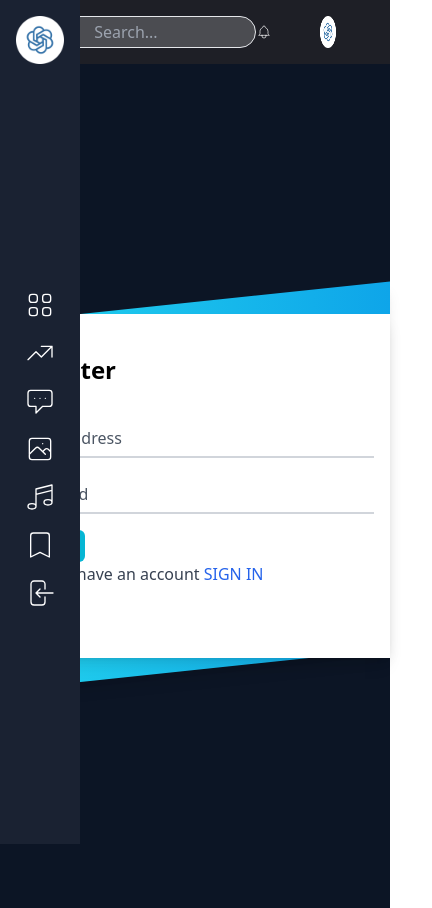
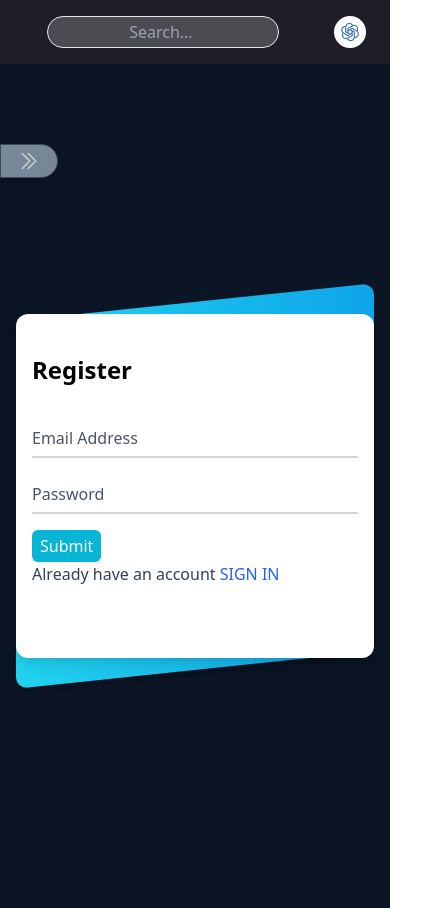
Before and after one commit to ShivamCo/SmallGPT, a React (Vite) app in the folder client/: page /register in a window 390 px wide. Shown: the whole page, 432 px wide, since content can reach past the window. Built offline with nearby package versions, Linux system fonts and the light colour scheme.

Commit message:
Mobile Friendly

```diff
--- a/client/src/Pages/LoginPage.jsx
+++ b/client/src/Pages/LoginPage.jsx
@@ -68,10 +68,10 @@ const LoginPage = () => {
     return (
         <div className=" bg-MainBody h-screen " >
 
-            <div className="min-h-screen bg-MainBody py-6 flex flex-col justify-center sm:py-12">
-                <div className="relative py-3 sm:max-w-xl sm:mx-auto">
-                    <div className="absolute inset-0 bg-gradient-to-r from-cyan-400 to-sky-500 shadow-lg transform -skew-y-6 sm:skew-y-0 sm:-rotate-6 sm:rounded-3xl"></div>
-                    <div className="relative px-4 py-10 bg-white shadow-lg sm:rounded-3xl sm:p-20">
+            <div className="min-h-screen p-4  bg-MainBody py-6 flex flex-col justify-center sm:py-12">
+                <div className="relative py-2   rounded-lg sm:max-w-xl sm:mx-auto">
+                    <div className="absolute inset-0   rounded-xl bg-gradient-to-r from-cyan-400 to-sky-500 shadow-lg transform -skew-y-6 sm:skew-y-0 sm:-rotate-6 sm:rounded-3xl"></div>
+                    <div className="relative px-4 py-10  rounded-xl bg-white shadow-lg sm:rounded-3xl sm:p-20">
                         <div className="max-w-md mx-auto">
                             <div>
                                 <h1 className="text-2xl font-semibold">Login</h1>
--- a/client/src/Pages/RegisterPage.jsx
+++ b/client/src/Pages/RegisterPage.jsx
@@ -33,10 +33,10 @@ const RegisterPage = () => {
     return (
         <div className=" bg-MainBody h-screen " >
 
-            <div className="min-h-screen bg-MainBody py-6 flex flex-col justify-center sm:py-12">
-                <div className="relative py-3 sm:max-w-xl sm:mx-auto">
-                    <div className="absolute inset-0 bg-gradient-to-r from-cyan-400 to-sky-500 shadow-lg transform -skew-y-6 sm:skew-y-0 sm:-rotate-6 sm:rounded-3xl"></div>
-                    <div className="relative px-4 py-10 bg-white shadow-lg sm:rounded-3xl sm:p-20">
+            <div className="min-h-screen p-4 bg-MainBody py-6 flex flex-col justify-center sm:py-12">
+                <div className="relative py-3 rounded-xl sm:max-w-xl sm:mx-auto">
+                    <div className="absolute inset-0  rounded-xl bg-gradient-to-r from-cyan-400 to-sky-500 shadow-lg transform -skew-y-6 sm:skew-y-0 sm:-rotate-6 sm:rounded-3xl"></div>
+                    <div className="relative px-4 py-10  rounded-xl bg-white shadow-lg sm:rounded-3xl sm:p-20">
                         <div className="max-w-md mx-auto">
                             <div>
                                 <h1 className="text-2xl font-semibold">Register</h1>
--- a/client/src/component/LeftBar.jsx
+++ b/client/src/component/LeftBar.jsx
@@ -12,8 +12,9 @@ const LeftBar = () => {
     const dispatch = useDispatch()
 
     const navigate = useNavigate()
-    const [ authanticated, setIsAuthanticated ] = useState(false)
+    const [authanticated, setIsAuthanticated] = useState(false)
     const [show, setShow] = useState(false)
+    let [menuClick, SetMenuClick] = useState(false)
     // const show = Cookies.get("token")
 
 
@@ -22,16 +23,16 @@ const LeftBar = () => {
 
     const handleLogout = () => {
 
-        Cookies.remove('token', {path: "/"})
-        Cookies.remove('user', {path: "/"} )
-        Cookies.remove('history', {path: "/"})
+        Cookies.remove('token', { path: "/" })
+        Cookies.remove('user', { path: "/" })
+        Cookies.remove('history', { path: "/" })
 
         setShow(false)
 
         dispatch(logout());
     };
 
-      useEffect(()=>{
+    useEffect(() => {
         setShow(Cookies.get("token"))
 
 
@@ -40,11 +41,34 @@ const LeftBar = () => {
 
 
     return (
+        <div>
+            <div onClick={(e) => { SetMenuClick(menuClick = !menuClick) }} className= {`mt-36  sm:invisible opacity-80 fixed drop-shadow-lg px-4  bg-slate-400 rounded-r-full z-50 p-1 border  text-white border-gray-600 `}>
 
-        <div className=" bg-LeftBar z-10  fixed h-full w-20 ">
+                {
+                    menuClick ?
+                        <svg xmlns="http://www.w3.org/2000/svg" fill="none" viewBox="0 0 24 24" strokeWidth={1.5} stroke="currentColor" className="w-6 h-6">
+                            <path strokeLinecap="round" strokeLinejoin="round" d="m18.75 4.5-7.5 7.5 7.5 7.5m-6-15L5.25 12l7.5 7.5" />
+                        </svg>
+
+                        :
+                        <svg xmlns="http://www.w3.org/2000/svg" fill="none" viewBox="0 0 24 24" strokeWidth={1.5} stroke="currentColor" className="w-6  h-6">
+                            <path strokeLinecap="round" strokeLinejoin="round" d="m5.25 4.5 7.5 7.5-7.5 7.5m6-15 7.5 7.5-7.5 7.5" />
+                        </svg>
+
+                }
+
+
+
+
+
+
+            </div>
+            <div className={`${menuClick ? 'visible' : 'invisible'} sm:visible bg-sky-500 sm:bg-LeftBar z-40  fixed h-full w-20 `}>
+
+
                 <div className=' flex h-2/6 place-content-center pt-4' >
                     <a href='/' >
-                <img className=' w-12 h-12  ' src={Logo} />
+                        <img className=' sm:flex hidden w-12 h-12  ' src={Logo} />
                     </a>
                 </div>
 
@@ -79,7 +103,7 @@ const LeftBar = () => {
                             <path strokeLinecap="round" strokeLinejoin="round" d="M17 16l4-4m0 0l-4-4m4 4H7m6 4v1a3 3 0 01-3 3H6a3 3 0 01-3-3V7a3 3 0 013-3h4a3 3 0 013 3v1" />
                         </svg>
                         :
-                    <svg onClick={(e)=>navigate("/login")} xmlns="http://www.w3.org/2000/svg" fill="none" viewBox="0 0 24 24" strokeWidth={1} stroke="currentColor" className="h-8 w-8 hover:text-sky-500 text-white my-2">
+                        <svg onClick={(e) => navigate("/login")} xmlns="http://www.w3.org/2000/svg" fill="none" viewBox="0 0 24 24" strokeWidth={1} stroke="currentColor" className="h-8 w-8 hover:text-sky-500 text-white my-2">
                             <path strokeLinecap="round" strokeLinejoin="round" d="M15.75 9V5.25A2.25 2.25 0 0 0 13.5 3h-6a2.25 2.25 0 0 0-2.25 2.25v13.5A2.25 2.25 0 0 0 7.5 21h6a2.25 2.25 0 0 0 2.25-2.25V15M12 9l-3 3m0 0 3 3m-3-3h12.75" />
                         </svg>
 
@@ -93,6 +117,7 @@ const LeftBar = () => {
                 </div>
 
             </div>
+        </div>
     )
 
 
--- a/client/src/component/MainBody.jsx
+++ b/client/src/component/MainBody.jsx
@@ -1,17 +1,55 @@
 
 import HistoryBar from "./HistoryBar";
 import ChatBox from "./ChatBox";
+import { useState } from "react";
+import { useSelector, useDispatch } from 'react-redux';
+import { selectAuth, logout } from '../redux/authSlice.js'
 
 const MainBody = () => {
 
+    const { isAuthenticated, token } = useSelector(selectAuth);
+    const [hisoryOrNew, setHistoryOrNew] = useState('new')
+
+    const handleShow = (e) => {
+        setHistoryOrNew(e.target.value)
+
+    }
+
     return (
-        <div className="flex -mt-10 h-screen justify-center items-center w-full bg-MainBody "  >
-            <HistoryBar />
-            <div className=" flex z-50  h-4/5 justify-center items-end w-full text-white  bg-red">
-                <ChatBox />
+        <div className=" sm:pl-20 flex w-full flex-col h-screen bg-MainBody pt-2 " >
+
+            <div className=" flex mt-4 sm:hidden z-20 text-white justify-center  w-full ">
+                <div className="  " >
+                    <button onClick={handleShow} value={"history"} className="mx-2 bg-sky-600  p-2 px-4 rounded-2xl" >History</button>
+                </div>
+                <div>
+                    <button onClick={handleShow} value={"new"} className="mx-2 bg-cyan-600  p-2 px-4 rounded-2xl" >Ask New Question ?</button>
+                </div>
+            </div>
+
+
+            <div className=" sm:flex h-full sm:h-3/4  sm:mt-10 w-full justify-center  " >
+
+
+                        <div className={` ${ hisoryOrNew === 'history' ? 'flex' : 'hidden' } ${ isAuthenticated ? 'sm:flex': "hidden" }  sm:w-3/12`}>
+                            <HistoryBar />
+                        </div>
+
+                        <div className={` ${ hisoryOrNew === 'new' ? 'flex' : 'hidden' } ${ isAuthenticated ? 'sm:w-7/12' : 'sm:w-3/12'} h-5/6 sm:flex `} >
+                        <ChatBox />
+                        </div>
+
+
+
+
+
+
+
 
 
             </div>
+
+
         </div>
     )
 
--- a/client/src/component/Template.jsx
+++ b/client/src/component/Template.jsx
@@ -5,17 +5,17 @@ import MainBody from "./MainBody"
 
 const Template = () => {
     return (
-        <div className="flex " >
+        <div className="flex  " >
             {/* Left Side */}
 
-            <div>
-            <LeftBar />
+            <div className="" >
+                <LeftBar />
+
             </div>
 
 
 
-
-                <TopBar />
+            <TopBar />
 
 
 
--- a/client/src/component/TopBar.jsx
+++ b/client/src/component/TopBar.jsx
@@ -7,26 +7,31 @@ const TopBar = () => {
 
     return (
 
-        <div className="  bg-TopBar w-full  h-16  " >
-            <div className="flex justify-between  h-full  place-content-center " >
-                <div className='flex-1' >
+        <div className=" z-40 sm:z-0 p-2 bg-TopBar justify-center items-center w-full h-16  sm:h-24  " >
+            <div className="flex justify-between items-center  h-full  place-content-center " >
+
+                <div className=' sm:flex sm:flex-1 ' >
 
                 </div>
 
-                <div className=" flex-1 self-center place-self-center" >
-                    <input placeholder="Search... " className=" text-slate-300 text-center h-8 w-64 bg-white bg-opacity-20 border border-opacity-10 border-red-white rounded-full " >
+                <div className="flex flex-1 justify-center items-center  " >
+
+
+
+                    <input placeholder="Search... " className=" text-slate-300 text-center w-3/4 px-4 h-8   sm:w-1/2 bg-white bg-opacity-20 border border-opacity-10 border-red-white rounded-full " >
                     </input>
                 </div>
 
 
-                <div className="flex self-center place-self-center pr-24" >
-                    <svg xmlns="http://www.w3.org/2000/svg" className="h-8 w-8  text-white" fill="none" viewBox="0 0 24 24" stroke="currentColor" strokeWidth={1}>
+                <div className="flex sm:flex-1 justify-end sm:pr-24" >
+
+                    <svg xmlns="http://www.w3.org/2000/svg" className="h-8 w-8 sm:flex hidden text-white" fill="none" viewBox="0 0 24 24" stroke="currentColor" strokeWidth={1}>
                         <path strokeLinecap="round" strokeLinejoin="round" d="M15 17h5l-1.405-1.405A2.032 2.032 0 0118 14.158V11a6.002 6.002 0 00-4-5.659V5a2 2 0 10-4 0v.341C7.67 6.165 6 8.388 6 11v3.159c0 .538-.214 1.055-.595 1.436L4 17h5m6 0v1a3 3 0 11-6 0v-1m6 0H9" />
                     </svg>
-                    <div  className='flex  pl-12  place-self-center' >
+                    <div className='flex px-4 sm:pl-12  place-self-center' >
 
-                        <button onClick={(e) => {navigate('/')}}>
-                        <img  src={Logo} className='w-8  h-8' ></img>
+                        <button onClick={(e) => { navigate('/') }}>
+                            <img src={Logo} className='w-8  h-8' ></img>
                         </button>
                     </div>
 
```
Also changed, not shown: client/src/component/ChatBox.jsx (+13 -13 lines), client/src/component/HistoryBar.jsx (+7 -15 lines). Lines whose indentation alone changed are shown as unchanged.
